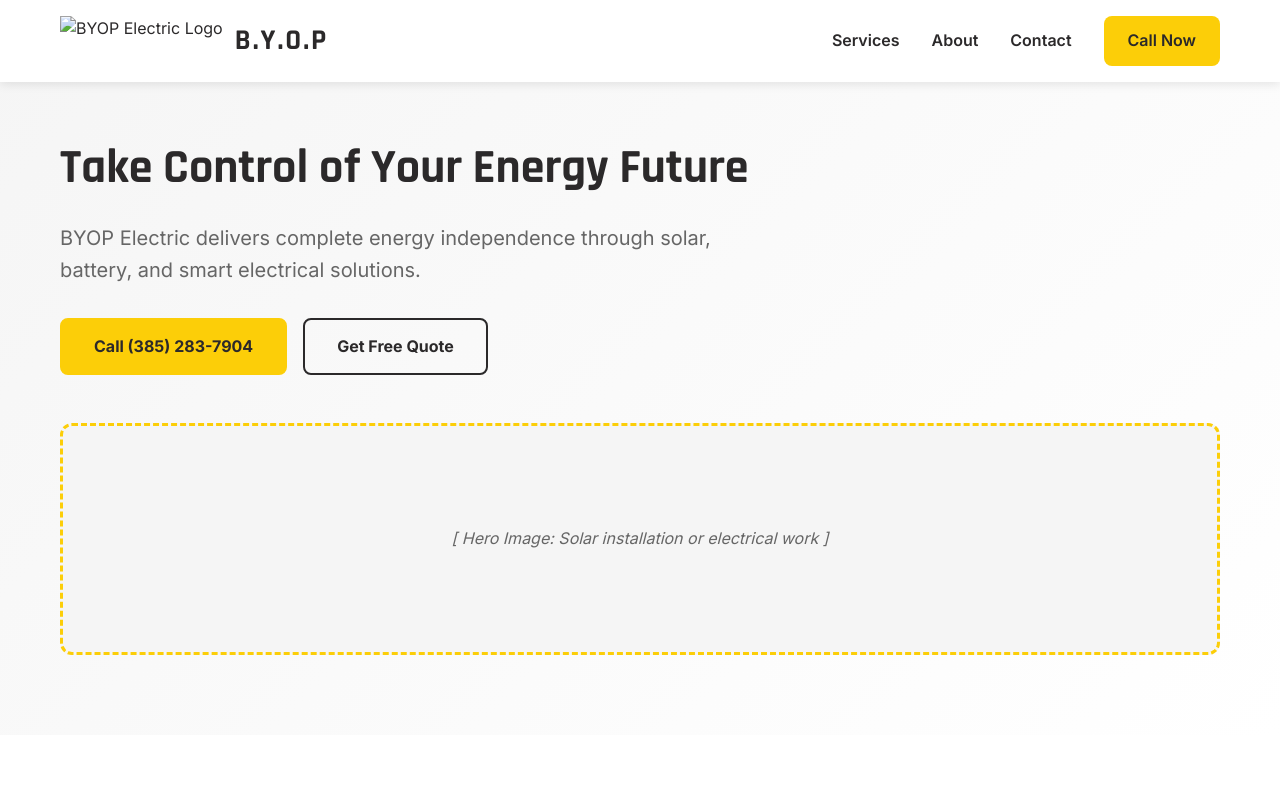
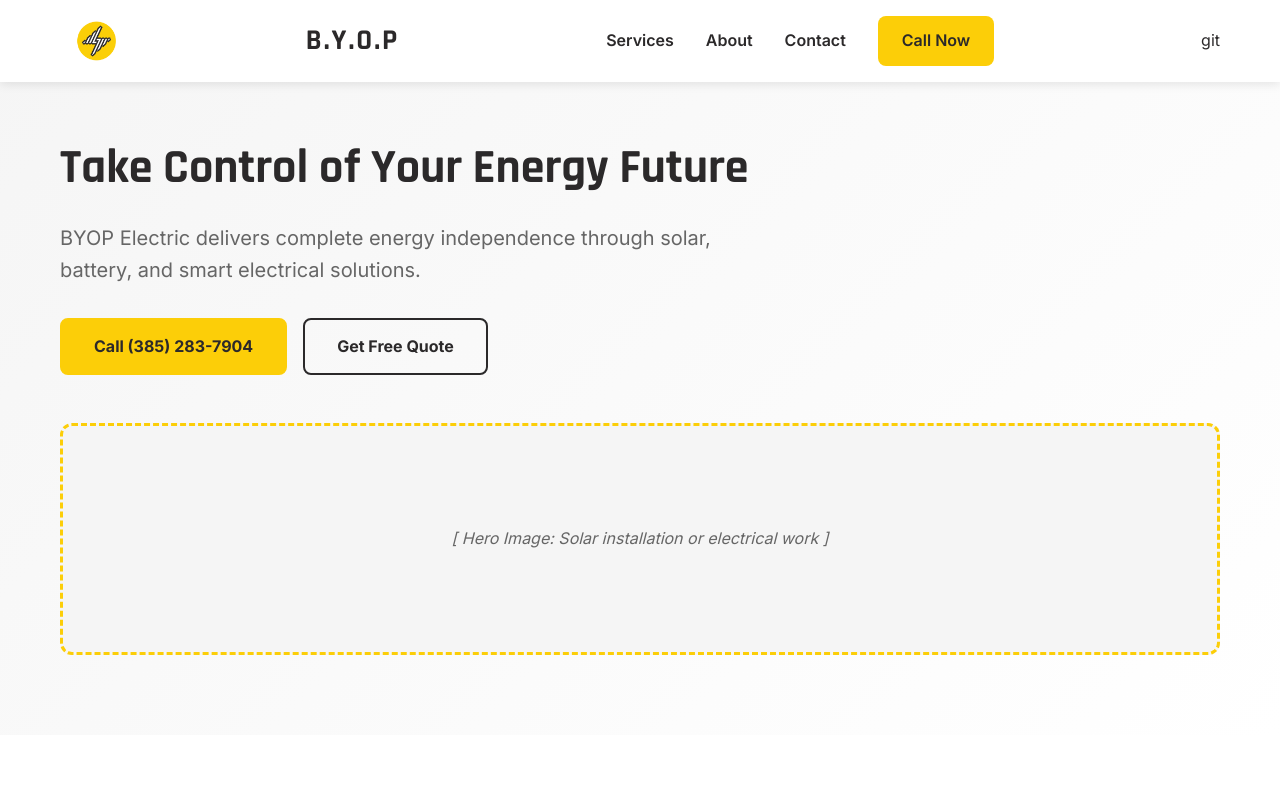
Before and after one commit to abat45/byop-electric-site, a plain HTML site: page index.html in a window 1280 px wide. Shown: the top 800 px of the page. Drawn offline with Linux system fonts and the light colour scheme.

Commit message:
Updated logo path in HTML

```diff
--- a/index.html
+++ b/index.html
@@ -16,7 +16,7 @@
             <div class="nav-content">
                 <!-- LOGO PLACEHOLDER: Replace src with your logo file -->
                 <div class="logo">
-                    <img src="logo-placeholder.png" alt="BYOP Electric Logo" class="logo-img">
+                    <img src="images/logo-long.png" alt="BYOP Electric Logo" class="logo-img">
                     <span class="logo-text">B.Y.O.P</span>
                 </div>
                 <div class="nav-links">
@@ -25,7 +25,7 @@
                     <a href="#contact">Contact</a>
                     <a href="tel:3852837904" class="cta-button">Call Now</a>
                 </div>
-                <!-- Mobile menu button -->
+                <!-- Mobile menu button -->git
                 <button class="mobile-menu-btn" onclick="toggleMenu()">
                     <span></span>
                     <span></span>
```
